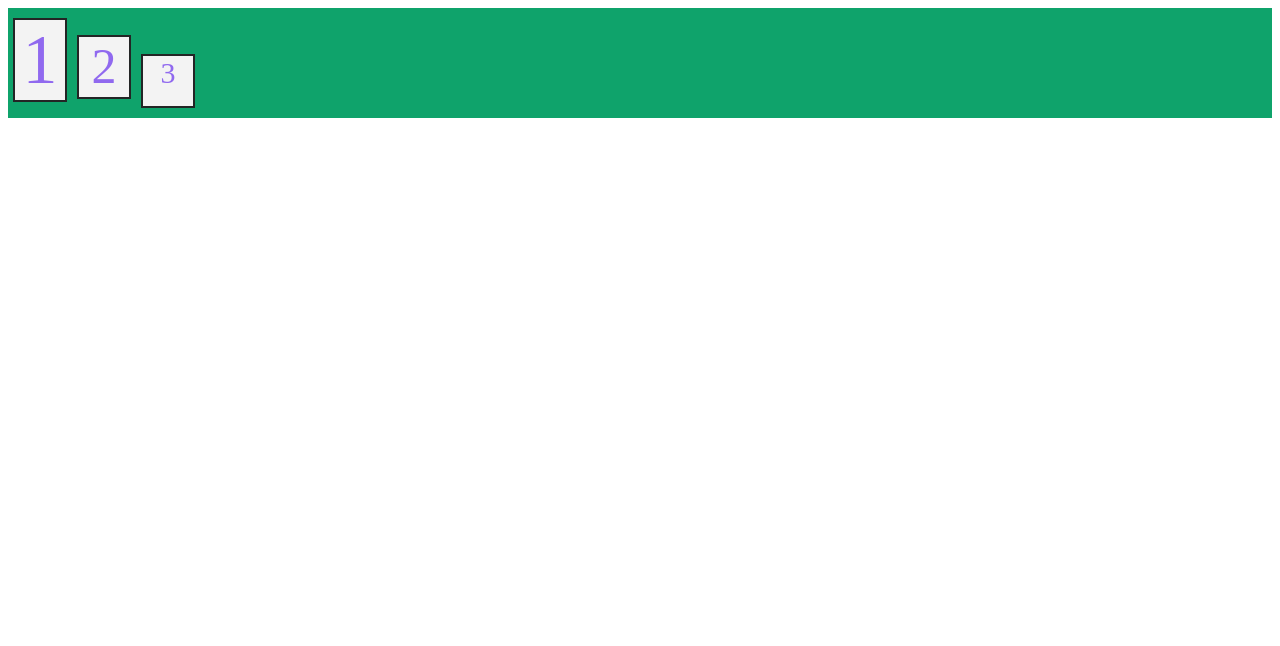
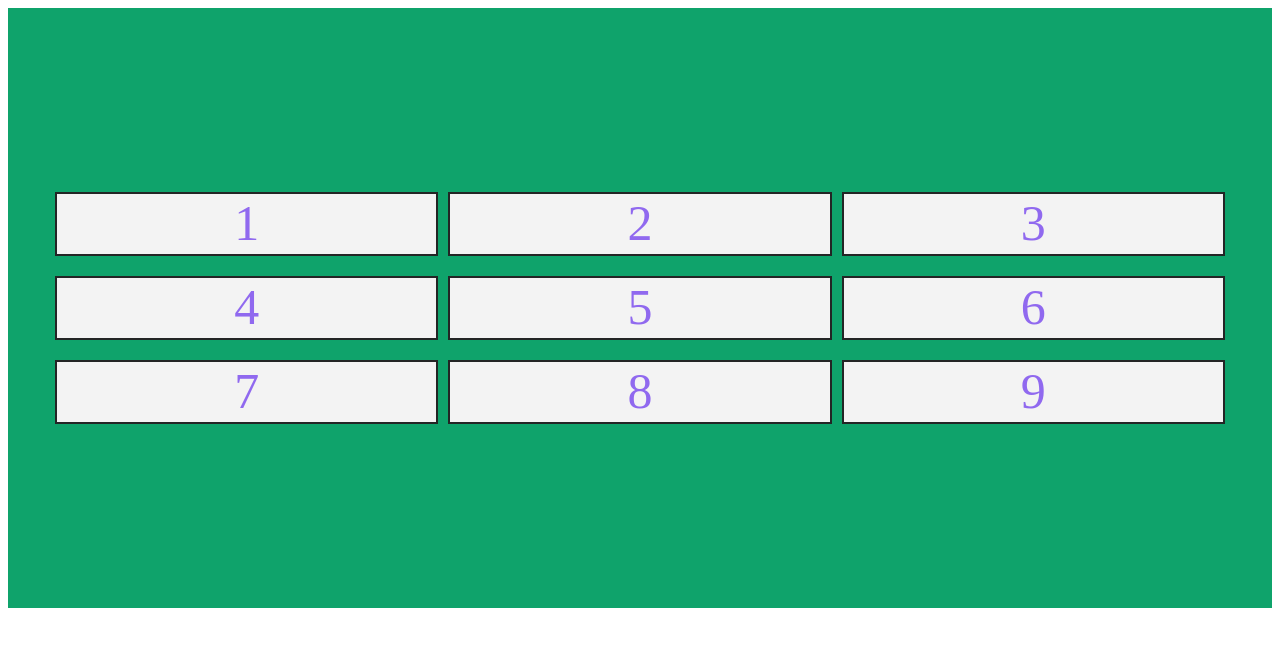
Before and after one commit to gabrielcmm/trybe-exercicios, a plain HTML site: page 1.fundamentos/secao-05-html-e-css-forms-flexbox-e-responsivoo/dia-03-css-flexbox-parte-1/index.html in a window 1280 px wide. Drawn offline with Linux system fonts and the light colour scheme.

Commit message:
justify.3

```diff
--- a/1.fundamentos/secao-05-html-e-css-forms-flexbox-e-responsivoo/dia-03-css-flexbox-parte-1/index.html
+++ b/1.fundamentos/secao-05-html-e-css-forms-flexbox-e-responsivoo/dia-03-css-flexbox-parte-1/index.html
@@ -3,20 +3,9 @@
   <head>
     <meta charset="UTF-8" />
     <meta name="viewport" content="width=device-width, initial-scale=1.0" />
-    <title>Flexbox - Align Items</title>
+    <title>Flexbox - Align Content</title>
     <style>
-      .box-one {
-        color: #9069ef;
-        background-color: rgb(243, 243, 243);
-        border: 2px solid #232525;
-        font-size: 70px;
-        min-height: 80px;
-        margin: 10px 5px;
-        text-align: center;
-        width: 50px;
-      }
-
-      .box-two {
+      .box {
         color: #9069ef;
         background-color: rgb(243, 243, 243);
         border: 2px solid #232525;
@@ -24,32 +13,31 @@
         min-height: 60px;
         margin: 10px 5px;
         text-align: center;
-        width: 50px;
-      }
-
-      .box-three {
-        color: #9069ef;
-        background-color: rgb(243, 243, 243);
-        border: 2px solid #232525;
-        font-size: 30px;
-        margin: 10px 5px;
-        min-height: 50px;
-        text-align: center;
-        width: 50px;
+        width: 30%;
       }
 
       .box-container {
+        /* ADICIONE AQUI SEUS TESTES */
         background-color: #0fa36b;
         display: flex;
-        align-items: baseline;
+        flex-wrap: wrap;
+        height: 600px;
+        align-content: center;
+        justify-content: center;
       }
     </style>
   </head>
   <body>
     <div class="box-container">
-      <div class="box-one">1</div>
-      <div class="box-two">2</div>
-      <div class="box-three">3</div>
+      <div class="box">1</div>
+      <div class="box">2</div>
+      <div class="box">3</div>
+      <div class="box">4</div>
+      <div class="box">5</div>
+      <div class="box">6</div>
+      <div class="box">7</div>
+      <div class="box">8</div>
+      <div class="box">9</div>
     </div>
   </body>
 </html>
```
